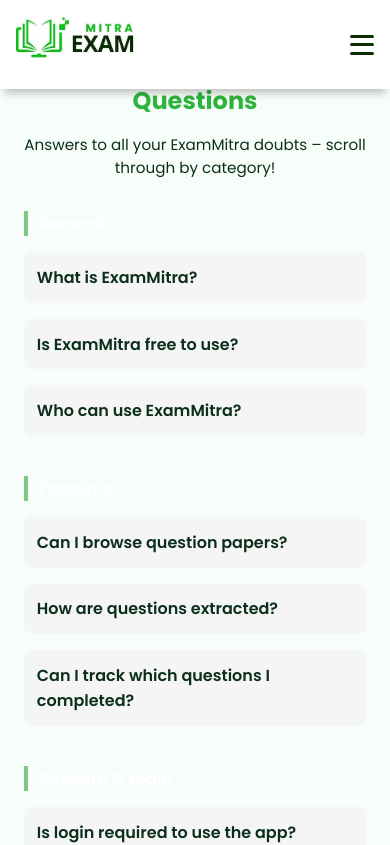
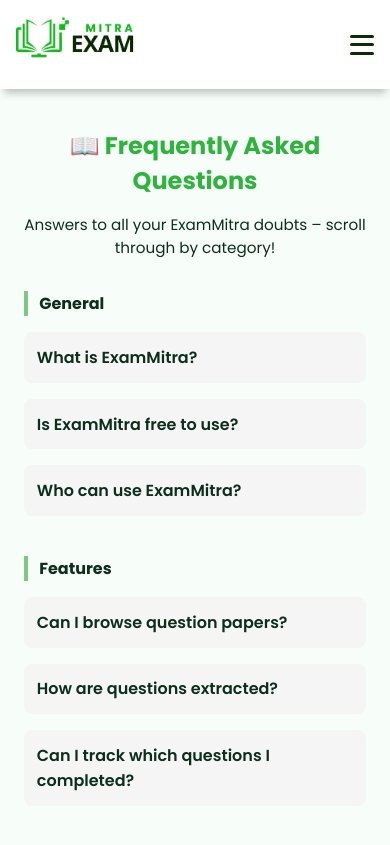
Before and after one commit to HawaleShailesh004/EXAMMITRA---H, a React (Create React App) app in the folder exam-mitra-frontend/: page /faq in a window 390 px wide. Shown: the top 845 px of the page. Built offline with nearby package versions, Linux system fonts and the light colour scheme; no server answers.

Commit message:
Mobile responsive fixes and UI improvements in Header & Login UX

```diff
--- a/exam-mitra-frontend/src/CSS/FAQPage.css
+++ b/exam-mitra-frontend/src/CSS/FAQPage.css
@@ -2,7 +2,7 @@
   max-width: 900px;
   margin: 0 auto;
   padding: 2rem 1.5rem;
-  font-family: 'Poppins', sans-serif;
+  margin-top: 5rem;
 }
 
 .faq-page{
@@ -28,7 +28,7 @@
 
 .faq-category-title {
   font-size: 1.2rem;
-  color: var(--color-secondary);
+  color: var(--color-text-primary);
   margin-bottom: 1rem;
   border-left: 4px solid var(--color-primary-light);
   padding-left: 0.7rem;
```
